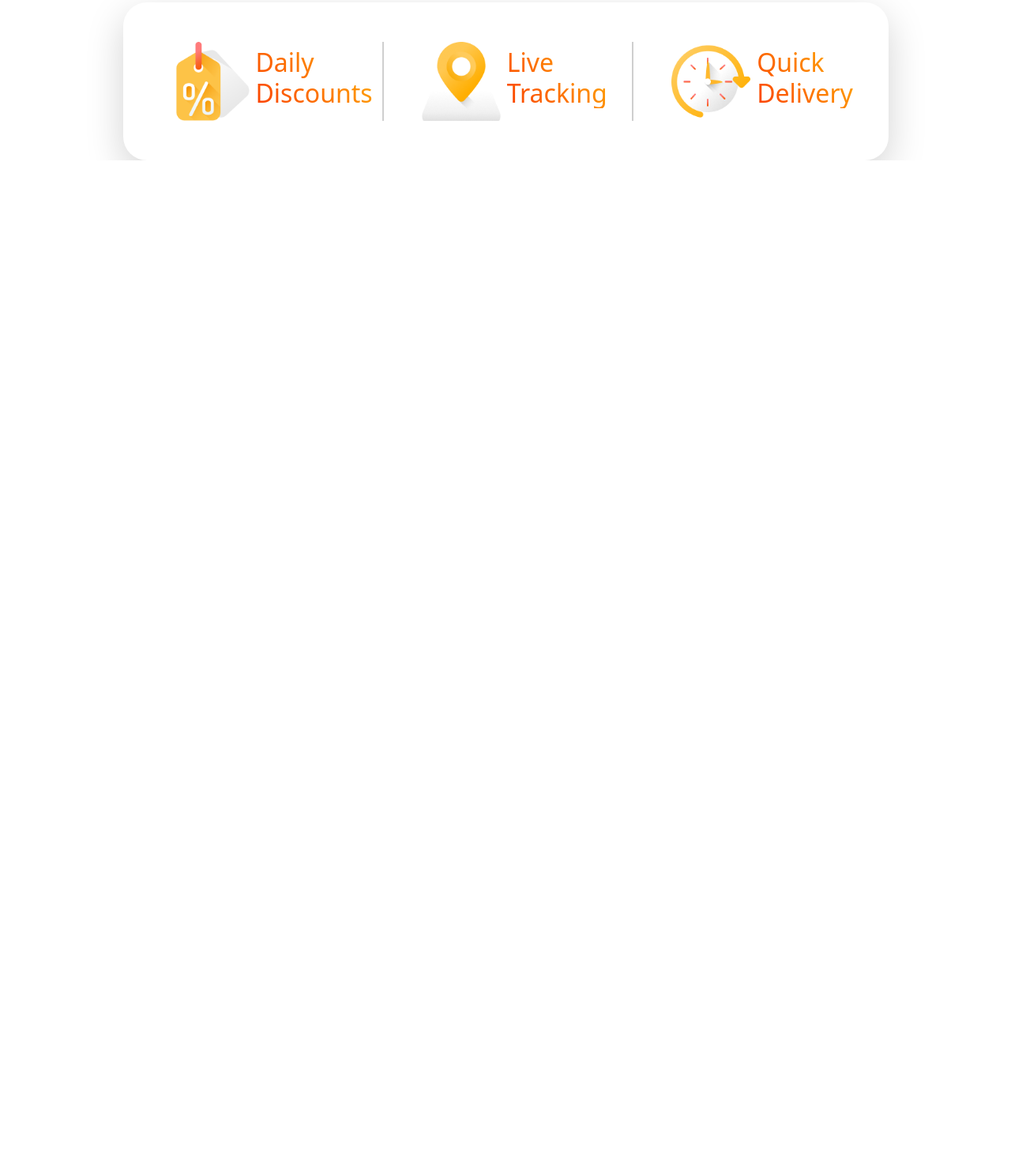
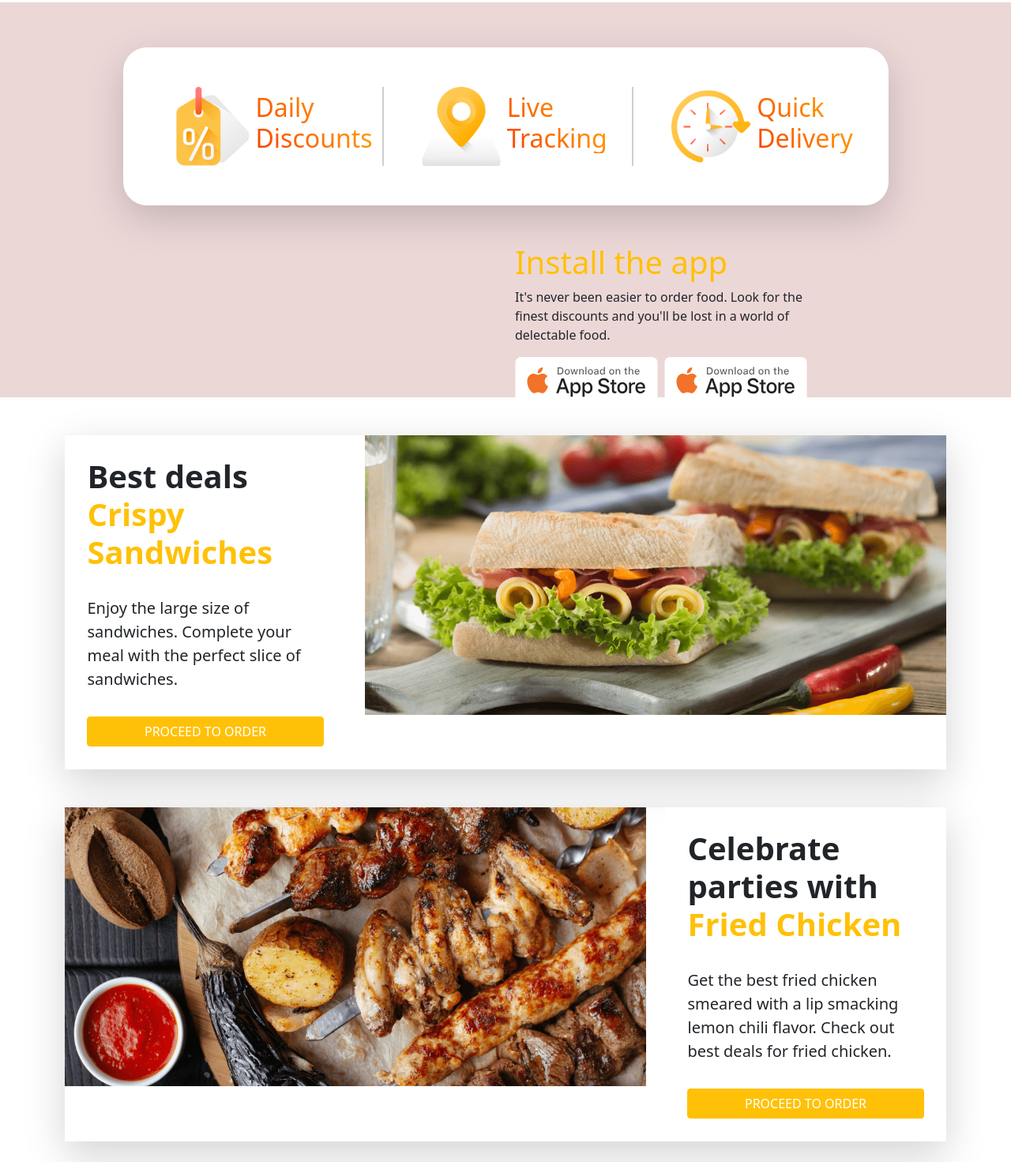
Before and after one commit to nazmul536/website-demo, a plain HTML site: page index.html in a window 1280 px wide. Shown: the part 4109-5580 px from the top of the page at 79% size. Before the commit the page ends 4312 px from the top, so only its background shows below. Drawn offline with nearby package versions, Linux system fonts and the light colour scheme.

Commit message:
code added

```diff
--- a/Css/style.css
+++ b/Css/style.css
@@ -57,6 +57,8 @@
     background-color: white;
     border-radius: 30px;
     margin: auto;
+    margin-top: 5%;
+
 }
 
 .img-2 img {
@@ -67,3 +69,27 @@
 .hr-vertical {
     border-left: 2px solid #CFCFCF;
 }
+
+.background {
+    background-color: rgba(192,
+            126,
+            126,
+            0.308);
+    width: 100%;
+    height: 500px;
+}
+
+.phone-img {
+    height: 250px;
+    width: 350px;
+}
+
+.bg-2 {
+    background-color: white;
+    padding: 8%;
+}
+
+.img-fluid {
+    height: 350px;
+    width: 100%;
+}
--- a/index.html
+++ b/index.html
@@ -779,9 +779,10 @@
         </section>
 
         <!-- Daily Discounts -->
-        <section class="container">
-            <div class="row ">
-                <div class="live-tracking shadow-lg pe-2">
+        <section class="background">
+            <section class="container mb-5">
+                <div class="row my-5">
+                    <div class="live-tracking shadow-lg pe-2 ">
                         <div class="col-lg-4 col-md-6 col-12 ">
                             <div class="d-flex align-items-center ps-5">
                                 <div class="img-2">
@@ -817,6 +818,100 @@
                         </div>
                     </div>
                 </div>
+                <section class="container">
+                    <div class="row my-5">
+                        <div class="col-lg-6">
+                            <!-- <img class="phone-img" src="img/gallery/phone-cta-one.png" alt=""> -->
+                        </div>
+                        <div class="col-lg-6">
+                            <h1 class="text-warning">Install the app</h1>
+                            <p class="w-75">It's never been easier to order food. Look for the finest
+                                discounts and you'll be lost in a world of delectable food.</p>
+                            <div class="row">
+                                <div class="d-flex">
+                                    <div><img src="img/gallery/app-store.svg" alt="">
+                                    </div>
+                                    <div class="px-2"><img src="img/gallery/app-store.svg" alt="">
+                                    </div>
+                                </div>
+                            </div>
+                        </div>
+                    </div>
+                </section>
+            </section>
+        </section>
+
+        <!-- Best Deal Crispsy sandwitch -->
+        <section class="container mt-5">
+            <div class="shadow-lg my-5">
+                <div class="row">
+                    <div class="col-lg-4">
+                        <div class="bg-2">
+                            <h1 class="pb-4 fs-1 fw-bold">Best deals <span class="text-warning"> Crispy
+                                    Sandwiches</span>
+                            </h1>
+                            <p class="fs-5">Enjoy the large size of sandwiches. Complete your meal with the perfect
+                                slice
+                                of
+                                sandwiches.
+                            </p>
+                            <div class="d-grid gap-2">
+                                <button class="btn btn-warning text-white mt-3" type="button">PROCEED TO ORDER</button>
+                            </div>
+                        </div>
+                    </div>
+                    <div class="col-lg-8">
+                        <img class="w-100" src="img/gallery/crispy-sandwiches.png" alt="">
+                    </div>
+                </div>
+            </div>
+        </section>
+
+        <!-- Celebrate parties with Fried Chicken -->
+        <section class="container mt-5">
+            <div class="shadow-lg my-5">
+                <div class="row">
+                    <div class="col-lg-8">
+                        <img class="w-100" src="img/gallery/fried-chicken.png" alt="">
+                    </div>
+                    <div class="col-lg-4">
+                        <div class="bg-2">
+                            <h1 class="pb-4 fs-1 fw-bold">Celebrate parties with <span class="text-warning">Fried
+                                    Chicken</span>
+                            </h1>
+                            <p class="fs-5">Get the best fried chicken smeared with a lip smacking lemon chili flavor.
+                                Check out best deals for fried chicken.
+                            </p>
+                            <div class="d-grid gap-2">
+                                <button class="btn btn-warning text-white mt-3" type="button">PROCEED TO ORDER</button>
+                            </div>
+                        </div>
+                    </div>
+                </div>
+            </div>
+        </section>
+
+        <!-- Wanna eat hot & spicy Pizza? -->
+        <section class="container mt-5">
+            <div class="shadow-lg my-5">
+                <div class="row">
+                    <div class="col-lg-4">
+                        <div class="bg-2">
+                            <h1 class="pb-4 fs-1 fw-bold">Wanna eat hot & <span class="text-warning">spicy Pizza?</span>
+                            </h1>
+                            <p class="fs-5">Pair up with a friend and enjoy the hot and crispy pizza pops. Try it with
+                                the best deals.
+                            </p>
+                            <div class="d-grid gap-2">
+                                <button class="btn btn-warning text-white mt-3" type="button">PROCEED TO ORDER</button>
+                            </div>
+                        </div>
+                    </div>
+                    <div class="col-lg-8">
+                        <img class="img-fluid" src="img/gallery/search-pizza.png" alt="">
+                    </div>
+                </div>
+            </div>
         </section>
     </main>
 
```
Lines whose indentation alone changed are shown as unchanged.
